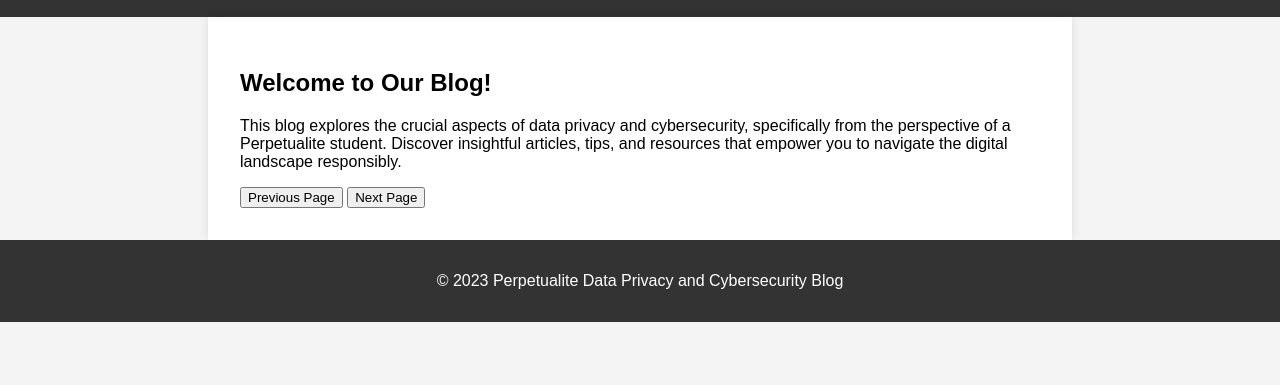
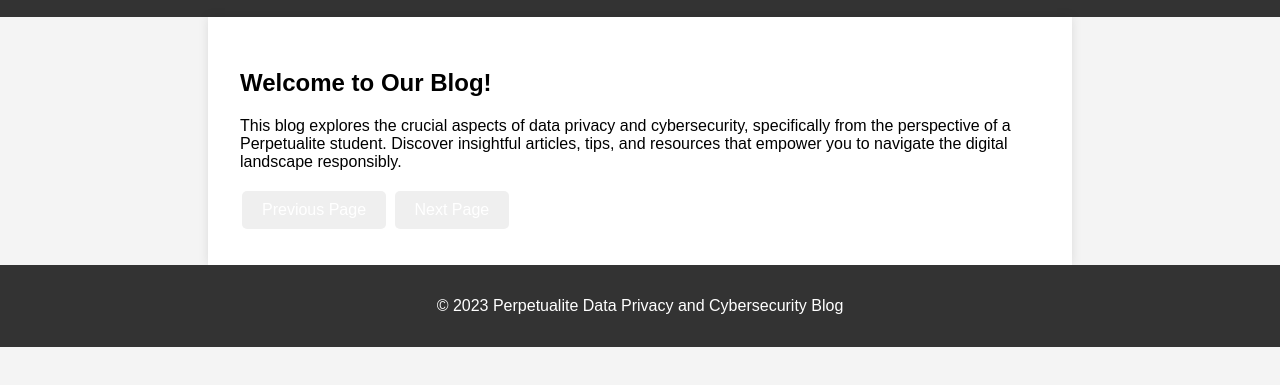
Before and after one commit to gab17-dev/Website-, a plain HTML site: page index.html in a window 1280 px wide. Shown: the part 95-480 px from the top of the page. Drawn offline with Linux system fonts and the light colour scheme.

Commit message:
Update style.css

```diff
--- a/style.css
+++ b/style.css
@@ -37,3 +37,23 @@ footer {
   background-color: #333;
   color: #fff;
 }
+
+
+button {
+  background-color: ##FFC0CB;
+  border: none;
+  color: white;
+  padding: 10px 20px;
+  text-align: center;
+  text-decoration: none;
+  display: inline-block;
+  font-size: 16px;
+  margin: 4px 2px;
+  cursor: pointer;
+  border-radius: 5px;
+  transition: background-color 0.3s;
+}
+
+button:hover {
+  background-color: #FFB6C1;
+}
```
